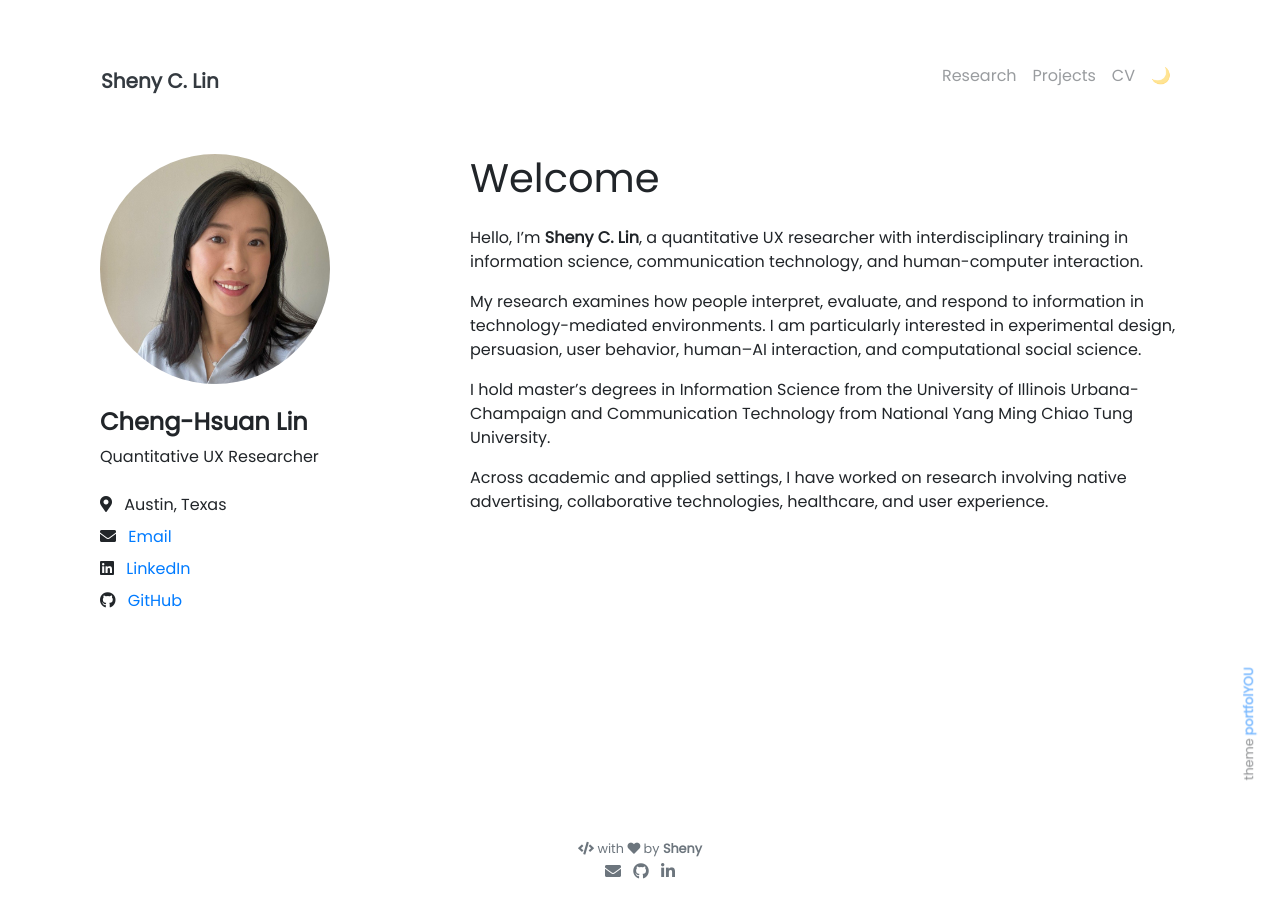
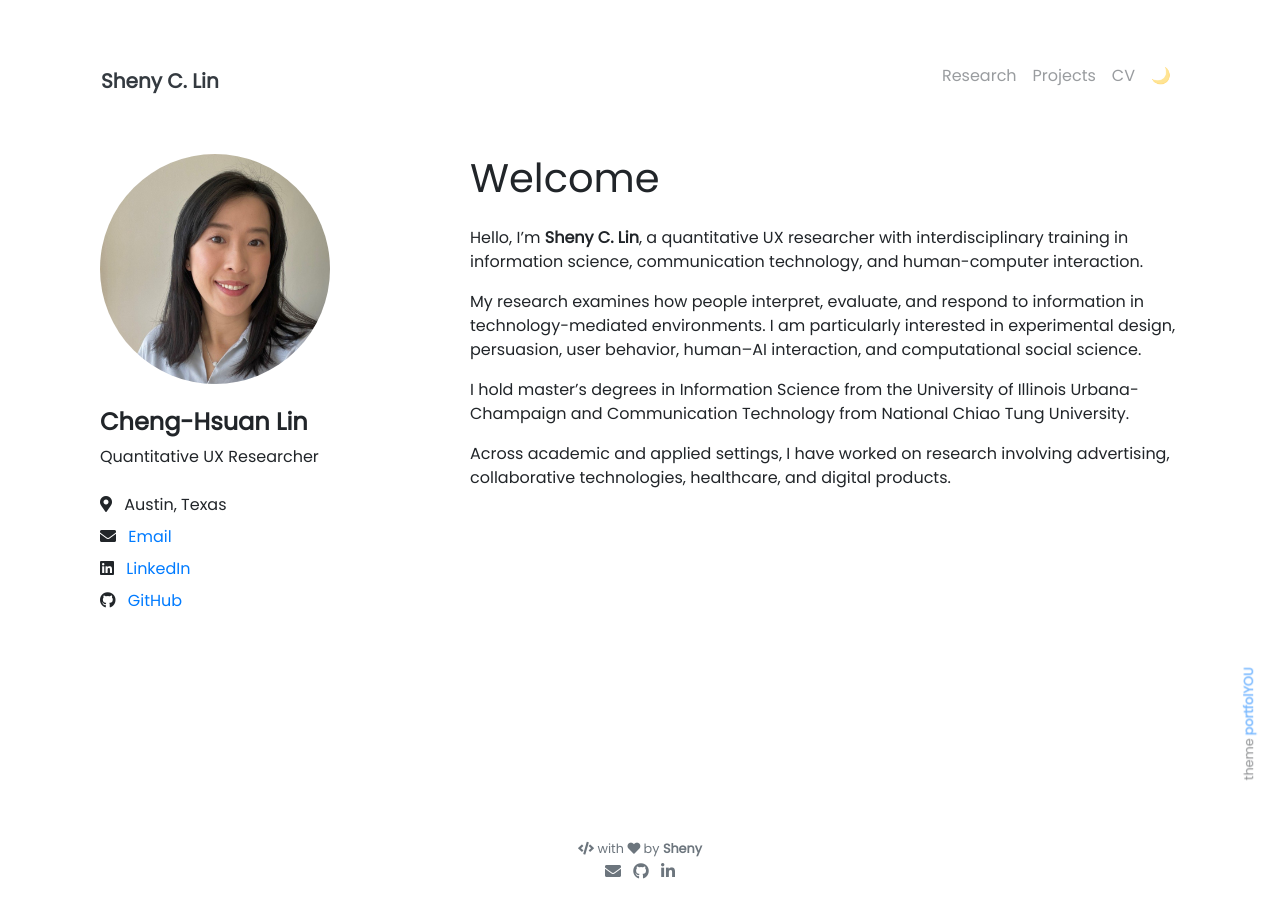
Before and after one commit to shenylin/shenylin.github.io, a Jekyll site: the page built from pages/index.md, in a window 1280 px wide. Built offline with Jekyll 4.4.1, drawn with Linux system fonts in a browser that asks for light colours; nearby versions of some CDN libraries.

Commit message:
Update landing.html

```diff
--- a/_includes/landing.html
+++ b/_includes/landing.html
@@ -63,13 +63,13 @@
       <p>
         I hold master’s degrees in Information Science from the University
         of Illinois Urbana-Champaign and Communication Technology from
-        National Yang Ming Chiao Tung University.
+        National Chiao Tung University.
       </p>
 
       <p>
         Across academic and applied settings, I have worked on research
-        involving native advertising, collaborative technologies,
-        healthcare, and user experience.
+        involving advertising, collaborative technologies,
+        healthcare, and digital products.
       </p>
     </main>
 
```
